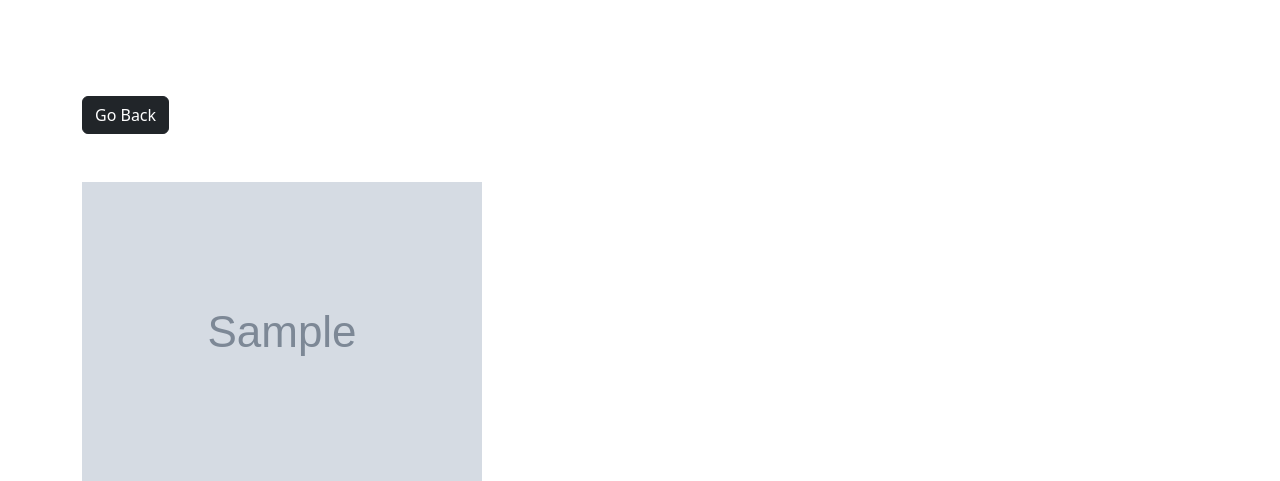
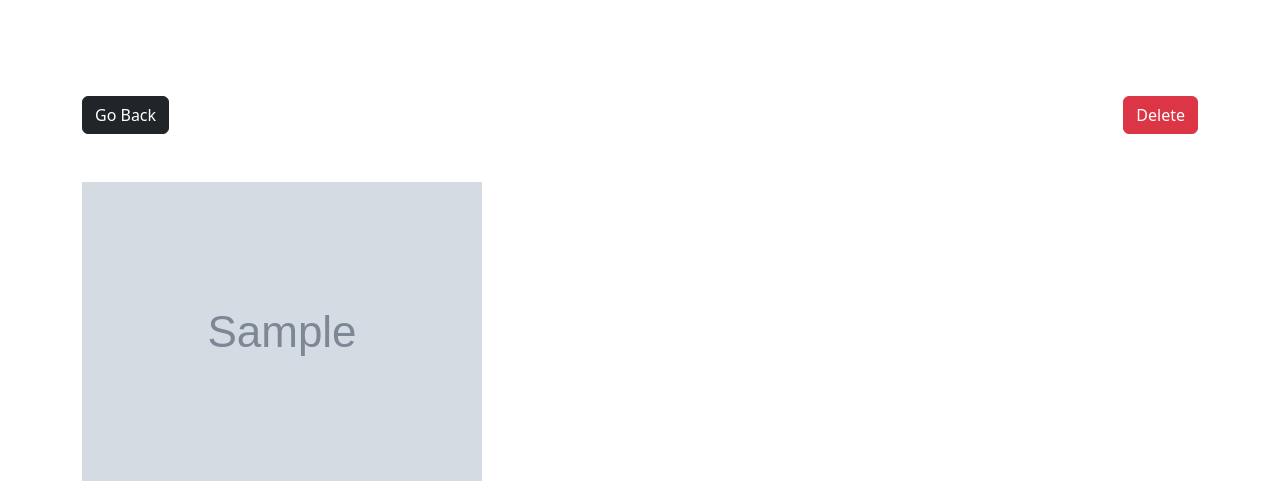
Before and after one commit to Angeldahal/photo-album, a Django app: page /photo/1/ in a window 1280 px wide. Shown: the top 481 px of the page. Run offline with Django 4.2, Linux system fonts and the light colour scheme; tables that the repository leaves empty hold one stand-in row (values such as "Sample post"); grey boxes marked "Sample" are stand-in pictures.

Commit message:
Update delete functionality

```diff
--- a/Photos/templates/Photos/photo.html
+++ b/Photos/templates/Photos/photo.html
@@ -7,16 +7,21 @@
     <title>Photo</title>
 </head>
 <body class="m-5">
+    {% csrf_token %}
     <div class="container">
         <div class="row justify-content-center">
             <div class="col">
                 <a href="{% url 'gallery' %}" class="btn btn-dark my-5">
                     Go Back
                 </a>
+                <a href="{% url 'delete' photo.id %}" class="btn btn-danger my-5 float-end">
+                    Delete
+                </a>
                 <div class="h-100 align-items-center justify-content-center">
                     <img src="{{ photo.image.url }}" alt="Dog Photo" class="img-fluid height-100%">
                     <p> {{ photo.description }}</p>
                 </div>
+
             </div>
         </div>
     </div>
--- a/Photos/urls.py
+++ b/Photos/urls.py
@@ -5,4 +5,5 @@ urlpatterns = [
     path('', views.gallery, name='gallery'),
     path('photo/<str:pk>/', views.viewPhoto, name='photo'),
     path('add/', views.addPhoto, name='add'),
+    path('delete/<str:pk>/', views.deletePhoto, name="delete"),
 ]
--- a/Photos/views.py
+++ b/Photos/views.py
@@ -1,4 +1,4 @@
-from django.shortcuts import render, redirect
+from django.shortcuts import render, redirect, get_object_or_404
 from .models import Category, Photo
 
 
@@ -41,3 +41,8 @@ def addPhoto(request):
         )
         return redirect('gallery')
     return render(request, 'Photos/add.html', {'categories': categories})
+
+def deletePhoto(request, pk):
+    image = get_object_or_404(Photo, pk=pk)
+    image.delete()
+    return redirect('gallery')
```
Also changed, not shown: 1 other file.
